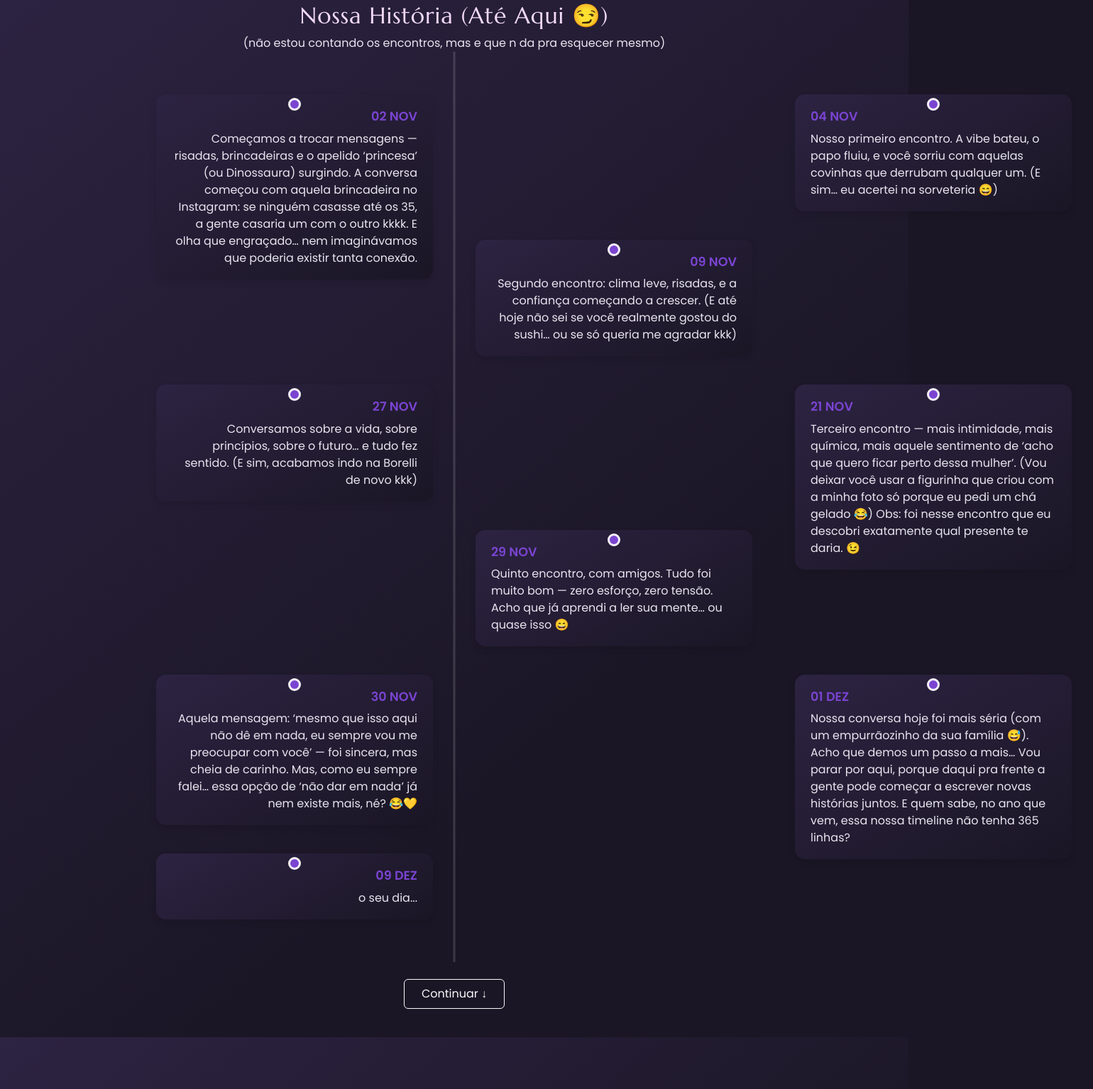
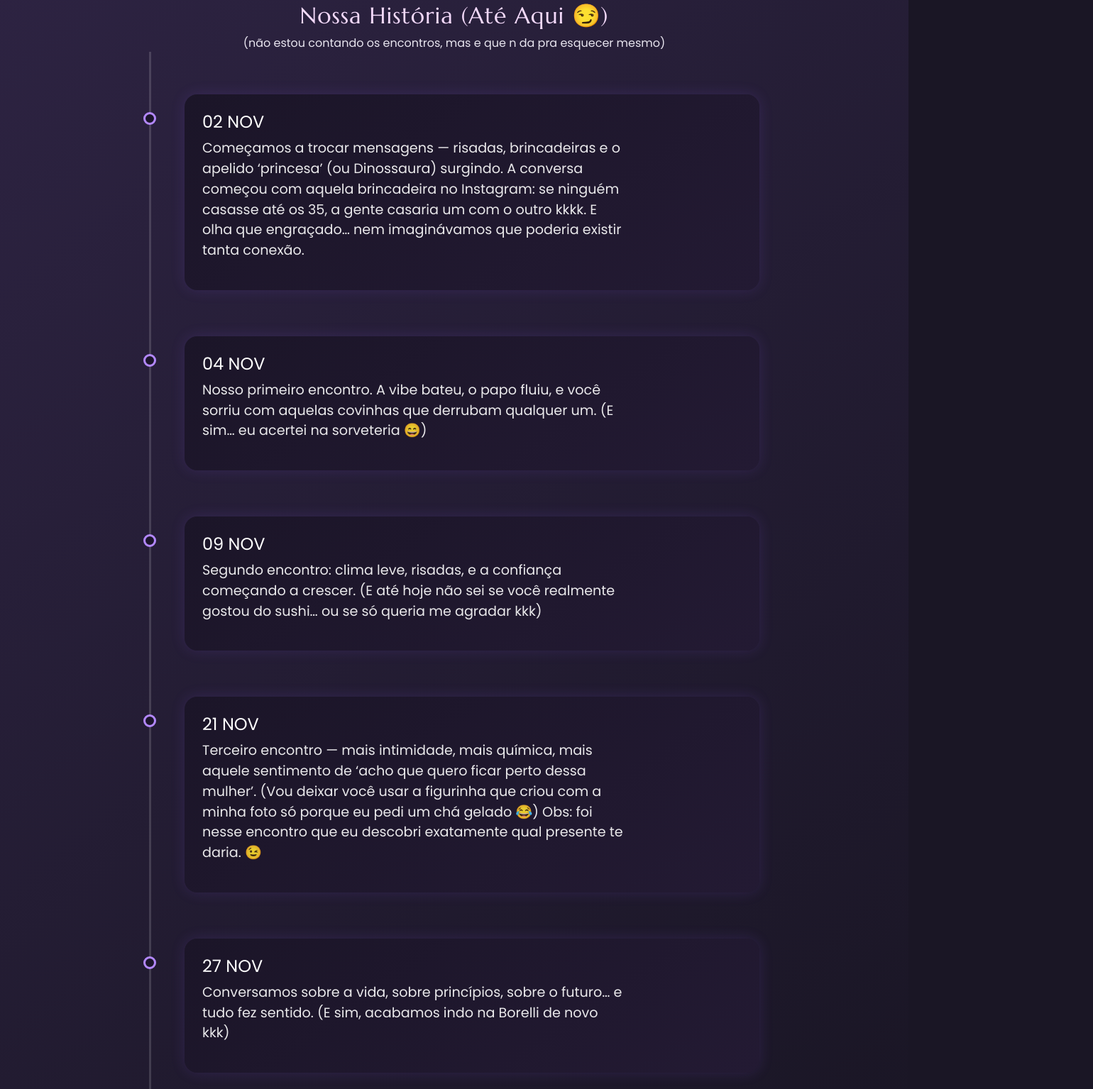
Before and after one commit to cromus153/pessoal, a plain HTML site: page eduarda/aniversario/2025/index.html in a window 1280 px wide. Shown: the part 1637-3172 px from the top of the page at 71% size, 1540 px wide, since content can reach past the window. Drawn offline with nearby package versions, Linux system fonts and the light colour scheme.

Commit message:
Update index.html

```diff
--- a/eduarda/aniversario/2025/index.html
+++ b/eduarda/aniversario/2025/index.html
@@ -103,17 +103,20 @@
         content: "";
         position: absolute;
         top: 0;
-  left: 50%;
         width: 3px;
         height: 100%;
-  background: rgba(255,255,255,0.15);
-  transform: translateX(-50%);
+        background: rgba(255, 255, 255, 0.15);
+        left: 20px; /* linha vai para a esquerda */
+        transform: none;
       }
 
       .timeline-item {
-  width: 50%;
         position: relative;
-  padding: 20px 30px;
+        width: 100%;
+        float: none;
+        text-align: left !important;
+        padding: 20px 20px 20px 70px; /* espaço da linha */
+        margin-bottom: 25px; /* espaçamento entre box */
       }
 
       .timeline-item.left {
@@ -128,22 +131,30 @@
 
       .timeline-item .dot {
         position: absolute;
-  top: 20px;
+        top: 45px;
         width: 18px;
         height: 18px;
         border-radius: 50%;
         border: 3px solid #b388ff;
         background: #1c152c;
+        left: 12px;
+        right: auto !important;
       }
 
-      .left {
-        left: 0;
-        text-align: right;
+      .timeline-item.left .dot {
+        right: -9px;
       }
 
-      .right {
-        left: 50%;
-        text-align: left;
+      .timeline-item.right .dot {
+        left: -9px;
+      }
+
+      .timeline-card {
+        background: linear-gradient(145deg, #1b1528, #231a33);
+        border-radius: 18px;
+        padding: 25px;
+        color: #fff;
+        box-shadow: 0 0 20px rgba(147, 91, 255, 0.15);
       }
 
       .marker {
@@ -196,29 +207,6 @@
         text-align: center;
         max-width: 850px;
         margin: auto;
-      }
-
-      /* 📱 MOBILE FIX */
-@media (max-width: 768px) {
-
-  .timeline::before {
-    left: 20px; /* linha vai para a esquerda */
-    transform: none;
-  }
-
-  .timeline-item {
-    width: 100%;
-    padding-left: 50px;
-    padding-right: 10px;
-    float: none;
-    text-align: left !important;
-  }
-
-  .timeline-item .dot {
-    left: 12px;
-    right: auto !important;
-  }
-
       }
     </style>
   </head>
@@ -284,85 +272,111 @@
 
       <div class="timeline">
         <div class="timeline-item left">
-          <div class="marker"></div>
-          <div class="bubble">
-            <div class="date">02 NOV</div>
-            Começamos a trocar mensagens — risadas, brincadeiras e o apelido ‘princesa’ (ou Dinossaura) surgindo.
-A conversa começou com aquela brincadeira no Instagram: se ninguém casasse até os 35, a gente casaria um com o outro kkkk.
-E olha que engraçado… nem imaginávamos que poderia existir tanta conexão.
-          </div>
-        </div>
-
-        <div class="timeline-item right">
-          <div class="marker"></div>
-          <div class="bubble">
-            <div class="date">04 NOV</div>
-           Nosso primeiro encontro. A vibe bateu, o papo fluiu, e você sorriu com aquelas covinhas que derrubam qualquer um.
-(E sim… eu acertei na sorveteria 😄)
+          <div class="dot"></div>
+          <div class="timeline-card">
+            <h4>02 NOV</h4>
+            <p>
+              Começamos a trocar mensagens — risadas, brincadeiras e o apelido
+              ‘princesa’ (ou Dinossaura) surgindo. A conversa começou com aquela
+              brincadeira no Instagram: se ninguém casasse até os 35, a gente
+              casaria um com o outro kkkk. E olha que engraçado… nem
+              imaginávamos que poderia existir tanta conexão.
+            </p>
           </div>
         </div>
 
         <div class="timeline-item left">
-          <div class="marker"></div>
-          <div class="bubble">
-            <div class="date">09 NOV</div>
-            Segundo encontro: clima leve, risadas, e a confiança começando a crescer.
-(E até hoje não sei se você realmente gostou do sushi… ou se só queria me agradar kkk)
-          </div>
-        </div>
-
-        <div class="timeline-item right">
-          <div class="marker"></div>
-          <div class="bubble">
-            <div class="date">21 NOV</div>
-            Terceiro encontro — mais intimidade, mais química, mais aquele sentimento de ‘acho que quero ficar perto dessa mulher’.
-(Vou deixar você usar a figurinha que criou com a minha foto só porque eu pedi um chá gelado 😂)
-Obs: foi nesse encontro que eu descobri exatamente qual presente te daria. 😉
+          <div class="dot"></div>
+          <div class="timeline-card">
+            <h4>04 NOV</h4>
+            <p>
+              Nosso primeiro encontro. A vibe bateu, o papo fluiu, e você sorriu
+              com aquelas covinhas que derrubam qualquer um. (E sim… eu acertei
+              na sorveteria 😄)
+            </p>
           </div>
         </div>
 
         <div class="timeline-item left">
-          <div class="marker"></div>
-          <div class="bubble">
-            <div class="date">27 NOV</div>
-            Conversamos sobre a vida, sobre princípios, sobre o futuro… e tudo fez sentido.
-(E sim, acabamos indo na Borelli de novo kkk)
-          </div>
-        </div>
-
-        <div class="timeline-item right">
-          <div class="marker"></div>
-          <div class="bubble">
-            <div class="date">29 NOV</div>
-            Quinto encontro, com amigos. Tudo foi muito bom — zero esforço, zero tensão.
-Acho que já aprendi a ler sua mente… ou quase isso 😄
+          <div class="dot"></div>
+          <div class="timeline-card">
+            <h4>09 NOV</h4>
+            <p>
+              Segundo encontro: clima leve, risadas, e a confiança começando a
+              crescer. (E até hoje não sei se você realmente gostou do sushi… ou
+              se só queria me agradar kkk)
+            </p>
           </div>
         </div>
 
         <div class="timeline-item left">
-          <div class="marker"></div>
-          <div class="bubble">
-            <div class="date">30 NOV</div>
-            Aquela mensagem: ‘mesmo que isso aqui não dê em nada, eu sempre vou me preocupar com você’ — foi sincera, mas cheia de carinho.
-Mas, como eu sempre falei… essa opção de ‘não dar em nada’ já nem existe mais, né? 😂💛
-          </div>
-        </div>
-
-        <div class="timeline-item right">
-          <div class="marker"></div>
-          <div class="bubble">
-            <div class="date">01 DEZ</div>
-           Nossa conversa hoje foi mais séria (com um empurrãozinho da sua família 😅). Acho que demos um passo a mais…
-Vou parar por aqui, porque daqui pra frente a gente pode começar a escrever novas histórias juntos.
-E quem sabe, no ano que vem, essa nossa timeline não tenha 365 linhas?
+          <div class="dot"></div>
+          <div class="timeline-card">
+            <h4>21 NOV</h4>
+            <p>
+              Terceiro encontro — mais intimidade, mais química, mais aquele
+              sentimento de ‘acho que quero ficar perto dessa mulher’. (Vou
+              deixar você usar a figurinha que criou com a minha foto só porque
+              eu pedi um chá gelado 😂) Obs: foi nesse encontro que eu descobri
+              exatamente qual presente te daria. 😉
+            </p>
           </div>
         </div>
 
         <div class="timeline-item left">
-          <div class="marker"></div>
-          <div class="bubble">
-            <div class="date">09 DEZ</div>
-            o seu dia...
+          <div class="dot"></div>
+          <div class="timeline-card">
+            <h4>27 NOV</h4>
+            <p>
+              Conversamos sobre a vida, sobre princípios, sobre o futuro… e tudo
+              fez sentido. (E sim, acabamos indo na Borelli de novo kkk)
+            </p>
+          </div>
+        </div>
+
+        <div class="timeline-item left">
+          <div class="dot"></div>
+          <div class="timeline-card">
+            <h4>29 NOV</h4>
+            <p>
+              Quinto encontro, com amigos. Tudo foi muito bom — zero esforço,
+              zero tensão. Acho que já aprendi a ler sua mente… ou quase isso 😄
+            </p>
+          </div>
+        </div>
+
+        <div class="timeline-item left">
+          <div class="dot"></div>
+          <div class="timeline-card">
+            <h4>30 NOV</h4>
+            <p>
+              Aquela mensagem: ‘mesmo que isso aqui não dê em nada, eu sempre
+              vou me preocupar com você’ — foi sincera, mas cheia de carinho.
+              Mas, como eu sempre falei… essa opção de ‘não dar em nada’ já nem
+              existe mais, né? 😂💛
+            </p>
+          </div>
+        </div>
+
+        <div class="timeline-item left">
+          <div class="dot"></div>
+          <div class="timeline-card">
+            <h4>01 DEZ</h4>
+            <p>
+              Nossa conversa hoje foi mais séria (com um empurrãozinho da sua
+              família 😅). Acho que demos um passo a mais… Vou parar por aqui,
+              porque daqui pra frente a gente pode começar a escrever novas
+              histórias juntos. E quem sabe, no ano que vem, essa nossa timeline
+              não tenha 365 linhas?
+            </p>
+          </div>
+        </div>
+
+        <div class="timeline-item left">
+          <div class="dot"></div>
+          <div class="timeline-card">
+            <h4>09 DEZ</h4>
+            <p>O seu dia...</p>
           </div>
         </div>
       </div>
```
Lines whose indentation alone changed are shown as unchanged.
